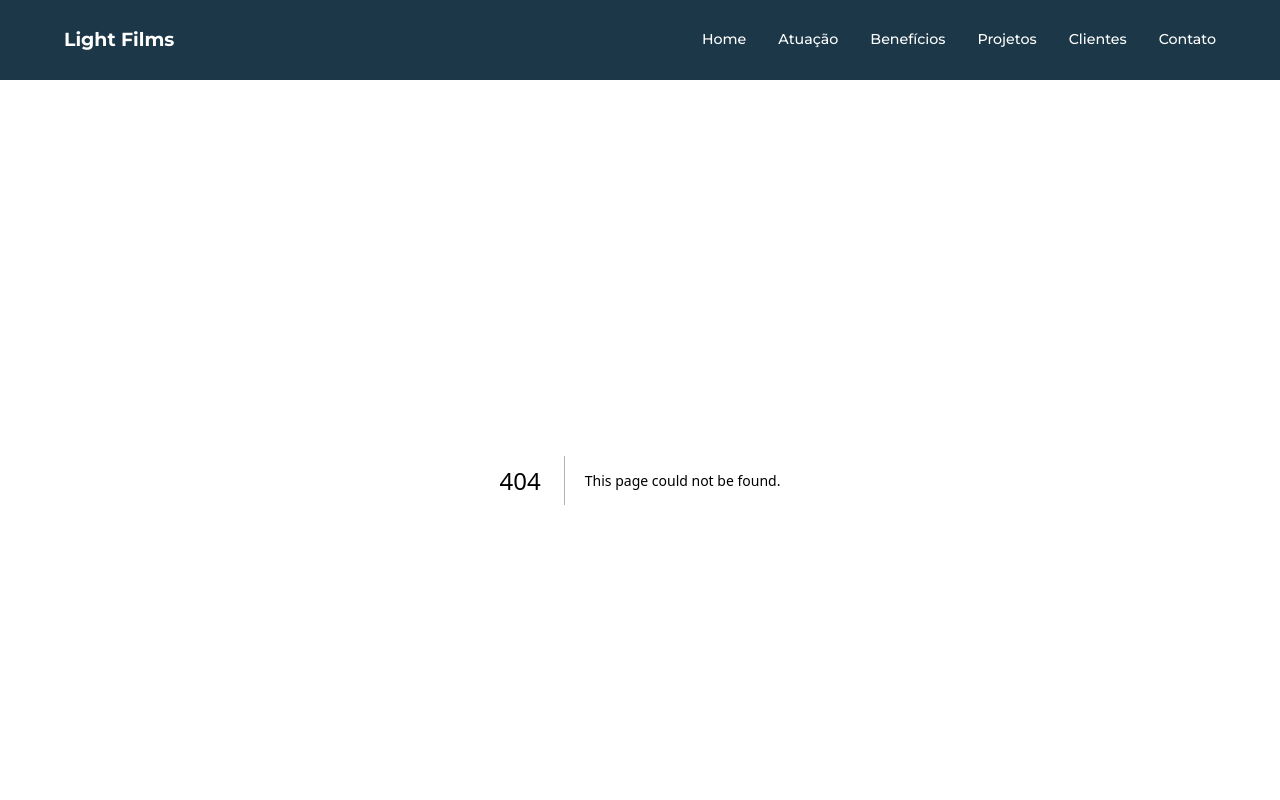
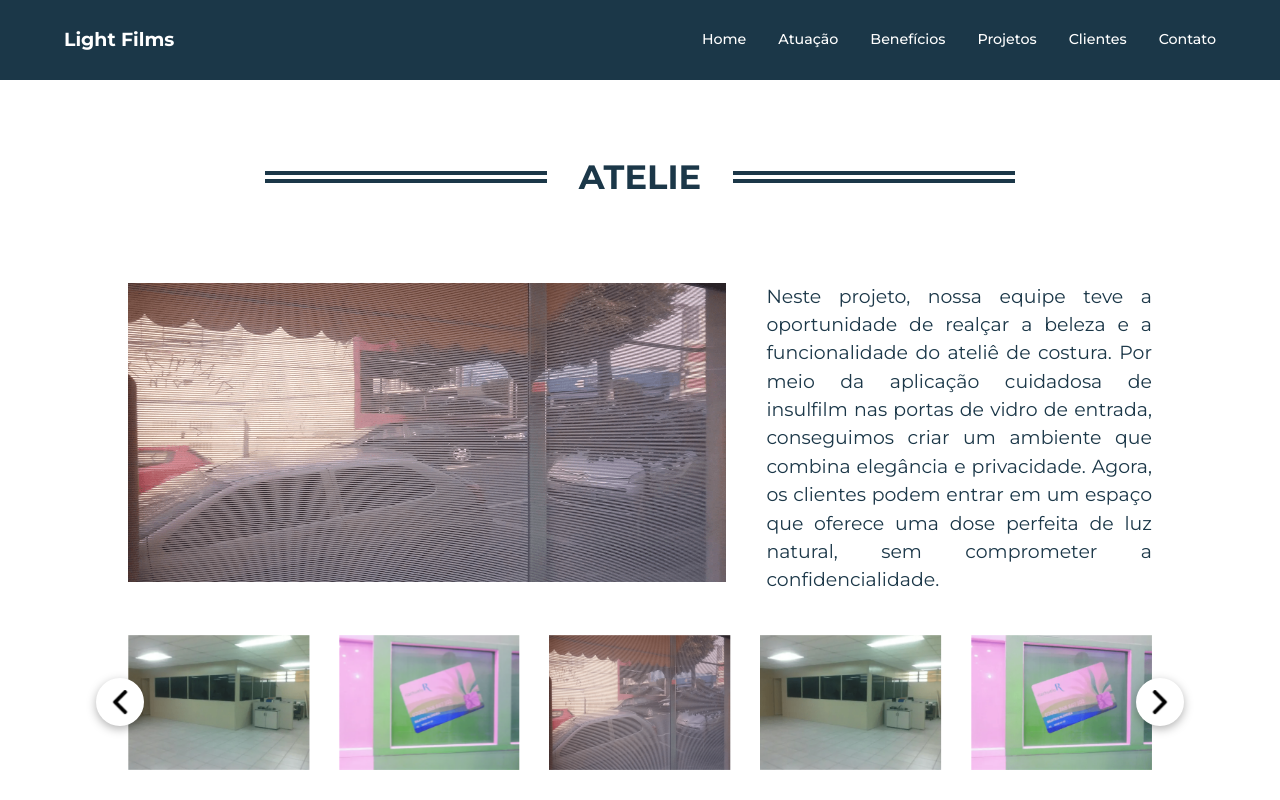
Before and after one commit to CaiqueMorales20/light-films, a Next.js app: page /projetos/atelie in a window 1280 px wide. Before the commit this address had no page. Shown: the top 800 px of the page. Built offline with nearby package versions, Linux system fonts and the light colour scheme.

Commit message:
:construction: Project internal

```diff
--- a/app/projetos/(components)/Project/index.tsx
+++ b/app/projetos/(components)/Project/index.tsx
@@ -1,16 +1,19 @@
 // Imported Components
 import Image from "next/image";
+import Link from "next/link";
 
 // Types
 interface ProjectType {
 	title: string;
 	image: string;
+	id: number;
 }
 
 // Functional Component
 export default function Project(props: ProjectType) {
 	// Rendering
 	return (
+		<Link href={`/projetos/${props.title.toLocaleLowerCase()}`}>
 			<div className="cursor-pointer bg-primary-400">
 				<Image
 					src={props.image}
@@ -22,5 +25,6 @@ export default function Project(props: ProjectType) {
 					<h2 className="text-sm text-white font-medium">{props.title}</h2>
 				</div>
 			</div>
+		</Link>
 	);
 }
--- /dev/null
+++ b/app/projetos/[id]/page.tsx
@@ -0,0 +1,56 @@
+// Imported Components
+import Section from "@/components/Section";
+
+// Data
+import { ProjectsData } from "@/public/data/data";
+import Image from "next/image";
+import SwiperC from "../(components)/Swiper";
+
+// Functional Component
+export default function Page({ params }: { params: { id: string } }) {
+	// Variables
+	const project = ProjectsData.find(
+		(project) => project.title.toLowerCase() === params.id.toLowerCase()
+	);
+
+	// Function
+	function invariant(value: unknown): asserts value {
+		if (value) return;
+
+		throw new Error("Invariant violation");
+	}
+
+	invariant(project);
+
+	// Rendering
+	return (
+		<div className="-mt-10">
+			<Section title={params.id} id={params.id}>
+				<div className="flex flex-col gap-10">
+					<div className="grid grid-cols-5 gap-10">
+						<Image
+							src={project.image}
+							alt={project.title}
+							width={1000}
+							height={1000}
+							className="col-span-3 aspect-image"
+						/>
+						<div className="col-span-2 flex flex-col gap-6">
+							{/* <h2 className="text-primary-400 text-medium font-bold">
+							{project.title}
+						</h2> */}
+							<div className="flex flex-col gap-4">
+								{project.description.map((desc: string) => (
+									<p className="text-primary-400 text-base text-justify">
+										{desc}
+									</p>
+								))}
+							</div>
+						</div>
+					</div>
+					<SwiperC />
+				</div>
+			</Section>
+		</div>
+	);
+}
--- a/app/projetos/page.tsx
+++ b/app/projetos/page.tsx
@@ -8,16 +8,16 @@ export default function Projeto() {
 	return (
 		<Section title="Projetos" id="Projeto">
 			<div className="grid grid-cols-1 sm:grid-cols-3 xl:grid-cols-5 gap-4 md:gap-8 ">
-				<Project title="Lacerda" image="/lacerda.png" />
-				<Project title="Atelie" image="/atelie.png" />
-				<Project title="Riachuelo" image="/riachuelo.png" />
-				<Project title="Lacerda" image="/lacerda.png" />
-				<Project title="Atelie" image="/atelie.png" />
-				<Project title="Riachuelo" image="/riachuelo.png" />
-				<Project title="Lacerda" image="/lacerda.png" />
-				<Project title="Atelie" image="/atelie.png" />
-				<Project title="Riachuelo" image="/riachuelo.png" />
-				<Project title="Atelie" image="/atelie.png" />
+				<Project id={1} title="Lacerda" image="/lacerda.png" />
+				<Project id={2} title="Atelie" image="/atelie.png" />
+				<Project id={3} title="Riachuelo" image="/riachuelo.png" />
+				<Project id={4} title="Lacerda" image="/lacerda.png" />
+				<Project id={5} title="Atelie" image="/atelie.png" />
+				<Project id={6} title="Riachuelo" image="/riachuelo.png" />
+				<Project id={7} title="Lacerda" image="/lacerda.png" />
+				<Project id={8} title="Atelie" image="/atelie.png" />
+				<Project id={9} title="Riachuelo" image="/riachuelo.png" />
+				<Project id={10} title="Atelie" image="/atelie.png" />
 			</div>
 		</Section>
 	);
--- /dev/null
+++ b/public/data/data.ts
@@ -0,0 +1,25 @@
+export const ProjectsData = [
+	{
+		title: "Atelie",
+		image: "/atelie.png",
+		description: [
+			"Neste projeto, nossa equipe teve a oportunidade de realçar a beleza e a funcionalidade do ateliê de costura. Por meio da aplicação cuidadosa de insulfilm nas portas de vidro de entrada, conseguimos criar um ambiente que combina elegância e privacidade. Agora, os clientes podem entrar em um espaço que oferece uma dose perfeita de luz natural, sem comprometer a confidencialidade.",
+		],
+	},
+	{
+		title: "Lacerda",
+		image: "/lacerda.png",
+		description: [
+			"Neste projeto, nossa equipe teve a oportunidade de realçar a beleza e a funcionalidade do ateliê de costura. Por meio da aplicação cuidadosa de insulfilm nas portas de vidro de entrada, conseguimos criar um ambiente que combina elegância e privacidade. Agora, os clientes podem entrar em um espaço que oferece uma dose perfeita de luz natural, sem comprometer a confidencialidade.",
+		],
+	},
+	{
+		title: "Riachuelo",
+		image: "/riachuelo.png",
+		description: [
+			"Nossa equipe teve a honra de contribuir para a experiência visual excepcional da famosa loja de roupas. Ao aplicar insulfilm nos vidros de entrada, conseguimos manter a transparência que caracteriza essa loja icônica, enquanto acrescentamos um toque de exclusividade e proteção.",
+			"O insulfilm escolhido não apenas resguarda a loja da intensidade solar e dos raios UV, mas também acentua a fachada elegante e moderna.",
+			"Agora, os clientes são recebidos por um ambiente que reflete a estética da marca e convida a uma experiência de compras sofisticada.",
+		],
+	},
+];
```
Lines whose indentation alone changed are shown as unchanged.
